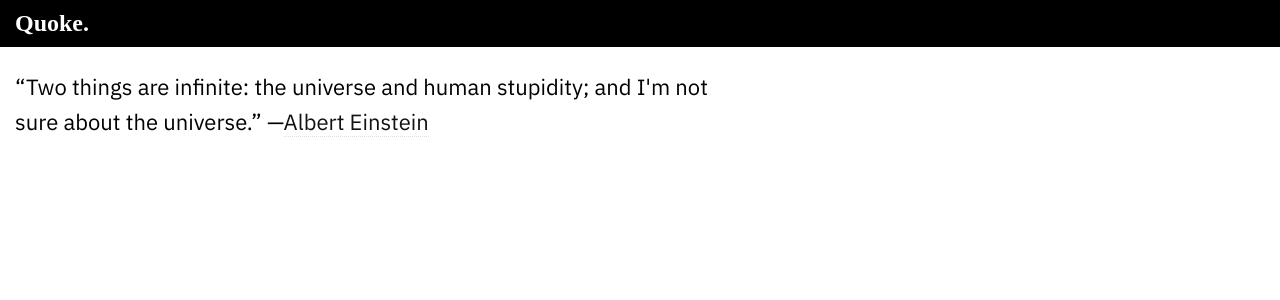
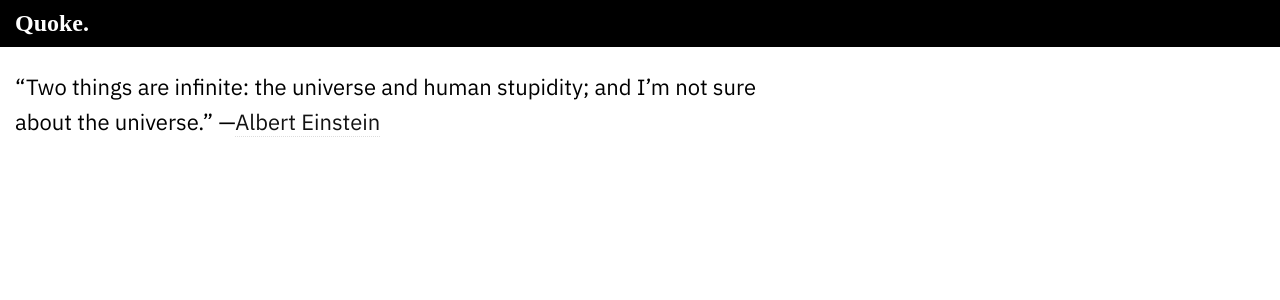
Before and after one commit to quoke/quoke.github.io, a Jekyll site: the page built from _quotations/two-things-are-infinite.html, in a window 1280 px wide. Shown: the top 300 px of the page. Built offline with Jekyll 4.4.1, drawn with Linux system fonts in a browser that asks for light colours; some web fonts are replaced.

Commit message:
Slugs etc

```diff
--- a/_includes/foot.html
+++ b/_includes/foot.html
@@ -1,5 +1,5 @@
-<!-- <script src="/js/smartquotes.js"></script>
-<script>smartquotes()</script> -->
+<script src="/js/smartquotes.js"></script>
+<script>smartquotes()</script>
 <!-- <script src="https://code.jquery.com/jquery-3.3.1.slim.min.js" integrity="sha384-q8i/X+965DzO0rT7abK41JStQIAqVgRVzpbzo5smXKp4YfRvH+8abtTE1Pi6jizo" crossorigin="anonymous"></script>
 <script src="https://cdnjs.cloudflare.com/ajax/libs/popper.js/1.14.3/umd/popper.min.js" integrity="sha384-ZMP7rVo3mIykV+2+9J3UJ46jBk0WLaUAdn689aCwoqbBJiSnjAK/l8WvCWPIPm49" crossorigin="anonymous"></script>
 <script src="https://stackpath.bootstrapcdn.com/bootstrap/4.1.3/js/bootstrap.min.js" integrity="sha384-ChfqqxuZUCnJSK3+MXmPNIyE6ZbWh2IMqE241rYiqJxyMiZ6OW/JmZQ5stwEULTy" crossorigin="anonymous"></script> -->
--- a/_layouts/index.html
+++ b/_layouts/index.html
@@ -9,7 +9,7 @@
       'date' | reverse %}
       {% for quotation in sortedQuotations %}
       <span class="quotation-link">
-        <a href="{{ quotation.url }}">{{ quotation.title }}..</a>
+        <a href="{{ quotation.url }}">{{ quotation.title }}</a>
       </span>
       {% endfor %}
     <h1>Authors</h1>
--- a/_layouts/quote.html
+++ b/_layouts/quote.html
@@ -9,8 +9,10 @@
       <div class="quote-{{ page.size }}">
         <blockquote>
           &ldquo;{{ page.text }}&rdquo;
-          {% if page.author %}
-            &mdash;<a href="/author/{{ page.author | slugify }}"">{{ page.author }}</a>
+          {% if page.authorSlug %}
+            &mdash;<a href="/author/{{ page.authorSlug }}">{{ page.author }}</a>
+          {% else %}
+            &mdash;<a href="/author/{{ page.author | slugify }}">{{ page.author }}</a>
           {% endif %}
         </blockquote>
       </div>
--- a/_quotations/two-things-are-infinite.html
+++ b/_quotations/two-things-are-infinite.html
@@ -4,5 +4,6 @@
 date: 2018-12-23
 text: "Two things are infinite: the universe and human stupidity; and I'm not sure about the universe."
 author: Albert Einstein
+authorSlug: albert-einstein
 size: small
 ---
--- a/_sass/_main.scss
+++ b/_sass/_main.scss
@@ -19,7 +19,7 @@
 }
 
 main {
-  max-width: 720px;
+  max-width: 780px;
   padding: 0 $page-gutter;
 
   // h1 {
```
